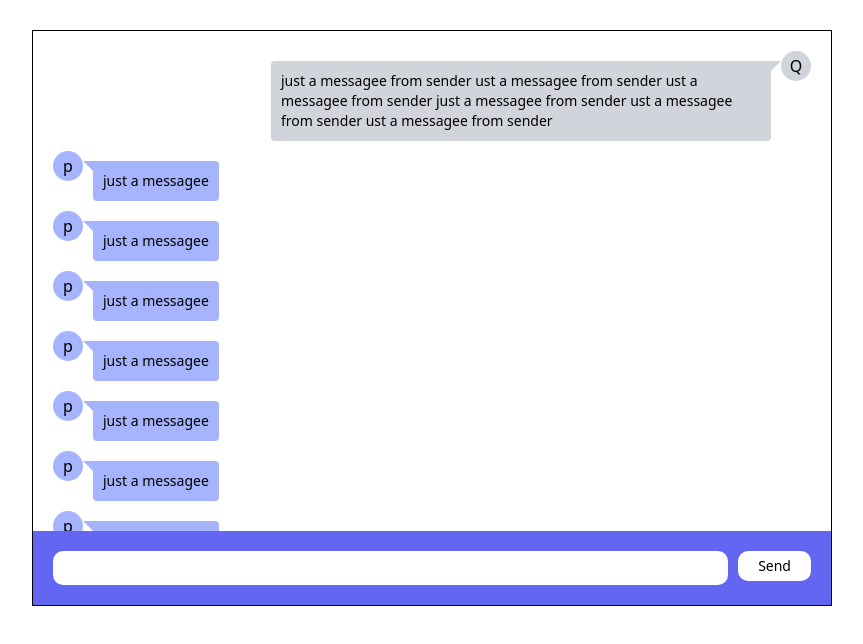
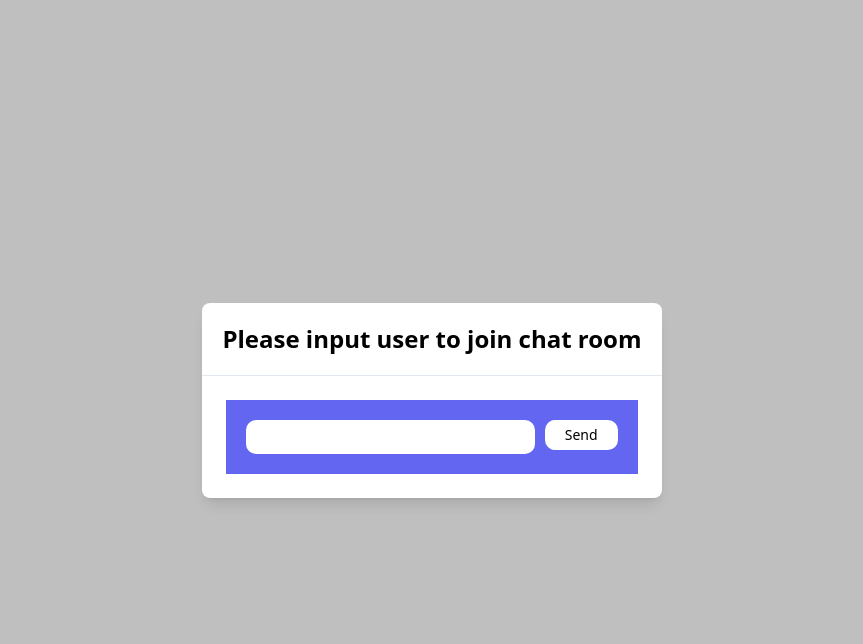
Before and after one commit to mikamokedo/test-chat-app, a React (Create React App) app: page / in a window 1280 px wide. Shown: the top 644 px of the page, without its empty margins (208-1071 px from the left). Built offline with nearby package versions, Linux system fonts and the light colour scheme.

Commit message:
feat: join room chat

```diff
--- a/src/App.tsx
+++ b/src/App.tsx
@@ -2,11 +2,14 @@ import Message from "./components/chat/Message";
 import "./App.css";
 import Input from './components/chat/Input'
 import SendButton from './components/chat/SendButton'
+import JoinRoomModal from './components/chat/JoinRoom'
 import { useSelector, useDispatch } from 'react-redux'
 import { RootState } from "./redux/store";
-import { updateInput,sendMessage } from './redux/slices/index'
+import { updateInput,sendMessage,updateUserName } from './redux/slices/index'
+import { useState } from "react";
 
 function App() {
+  const [isJoinRoom,setIsJoinRoom] = useState(false);
   const dispatch = useDispatch()
   const input = useSelector((state: RootState) => state.chat.input)
   const userName = useSelector((state: RootState) => state.chat.userName)
@@ -15,9 +18,17 @@ function App() {
     dispatch(sendMessage({text:input,name:userName}));
     dispatch(updateInput(""));
   }
+  const handleJoinRoom = (name:string) =>{
+    if(!name){
+      alert("Please input username first");
+      return;
+    }
+    dispatch(updateUserName(name))
+    setIsJoinRoom(true);
+  }
 
-  return (
-    <div className="max-w-[800px] border border-black mt-[30px] mx-[auto]">
+  return <>
+    {!isJoinRoom ? <JoinRoomModal handleSend={handleJoinRoom} /> :     <div className="max-w-[800px] border border-black mt-[30px] mx-[auto]">
     <div className=" flex flex-col gap-[10px] p-[20px]  max-h-[500px] overflow-y-scroll">
     <Message
       textContent="just a messagee from sender ust a messagee from sender ust a messagee from sender just a messagee from sender ust a messagee from sender ust a messagee from sender"
@@ -38,8 +49,8 @@ function App() {
     <Input value={input} onChange={(value) => dispatch(updateInput(value))}/>
     <SendButton onSend={handleSend}/>
     </div>
-    </div>
-  );
+  </div>}
+  </>
 }
 
 export default App;
--- /dev/null
+++ b/src/components/chat/JoinRoom.tsx
@@ -0,0 +1,35 @@
+import React, { useState } from "react";
+import Input from "./Input";
+import SendButton from "./SendButton";
+
+interface JoinRoomModalProps {
+    handleSend: (value:string) => void;
+}
+const JoinRoomModal: React.FC<JoinRoomModalProps> = ({handleSend}) => {
+  const [value, setValue] = useState("");
+  return (
+    <>
+      <div className="justify-center items-center flex overflow-x-hidden overflow-y-auto fixed inset-0 z-50 outline-none focus:outline-none">
+        <div className="relative w-auto my-6 mx-auto max-w-3xl">
+          <div className="border-0 rounded-lg shadow-lg relative flex flex-col w-full bg-white outline-none focus:outline-none">
+            <div className="flex items-start justify-between p-5 border-b border-solid border-slate-200 rounded-t">
+              <h3 className="text-2xl font-semibold">
+                Please input user to join chat room
+              </h3>
+            </div>
+            {/*body*/}
+            <div className="relative p-6 flex-auto">
+              <div className="flex bg-indigo-500 p-[20px]">
+                <Input value={value} onChange={(e) => setValue(e)} />
+                <SendButton onSend={() => handleSend(value)} />
+              </div>
+            </div>
+          </div>
+        </div>
+      </div>
+      <div className="opacity-25 fixed inset-0 z-40 bg-black"></div>
+    </>
+  );
+};
+
+export default JoinRoomModal;
```
Lines whose indentation alone changed are shown as unchanged.
